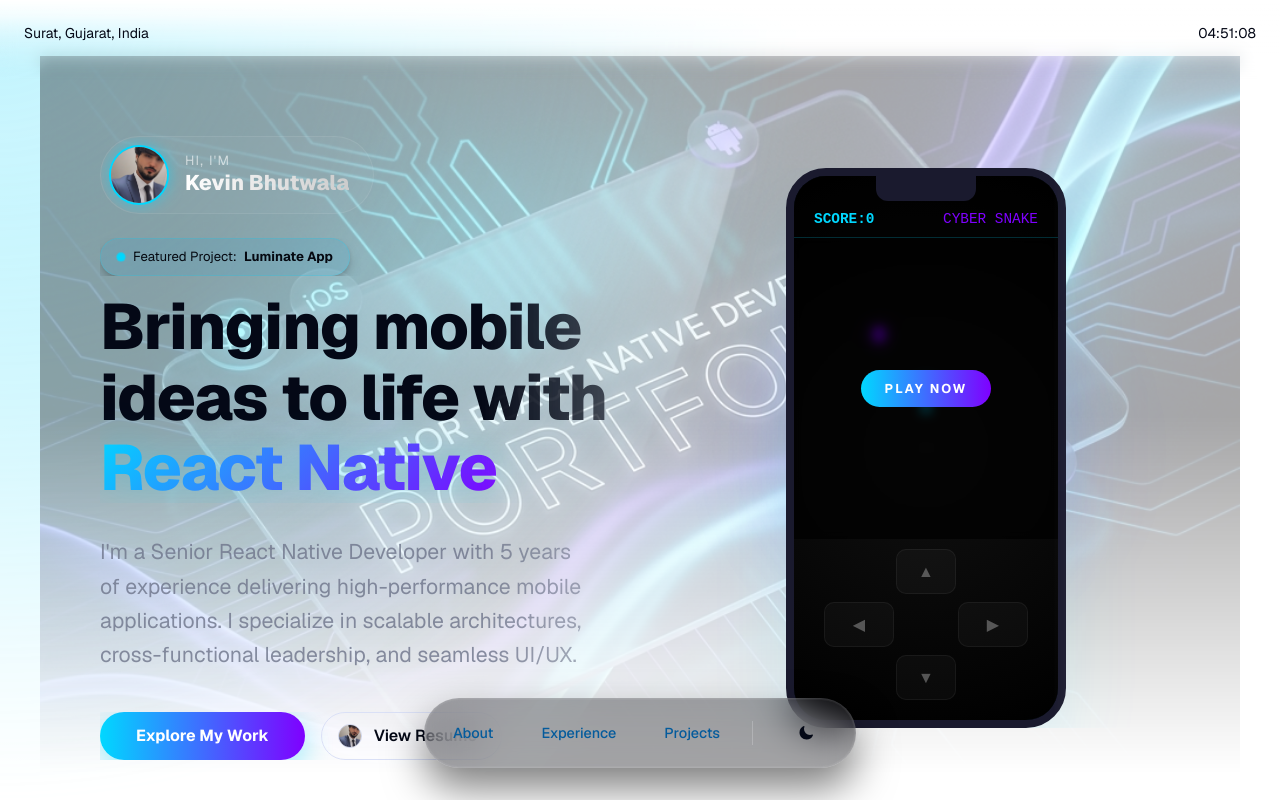
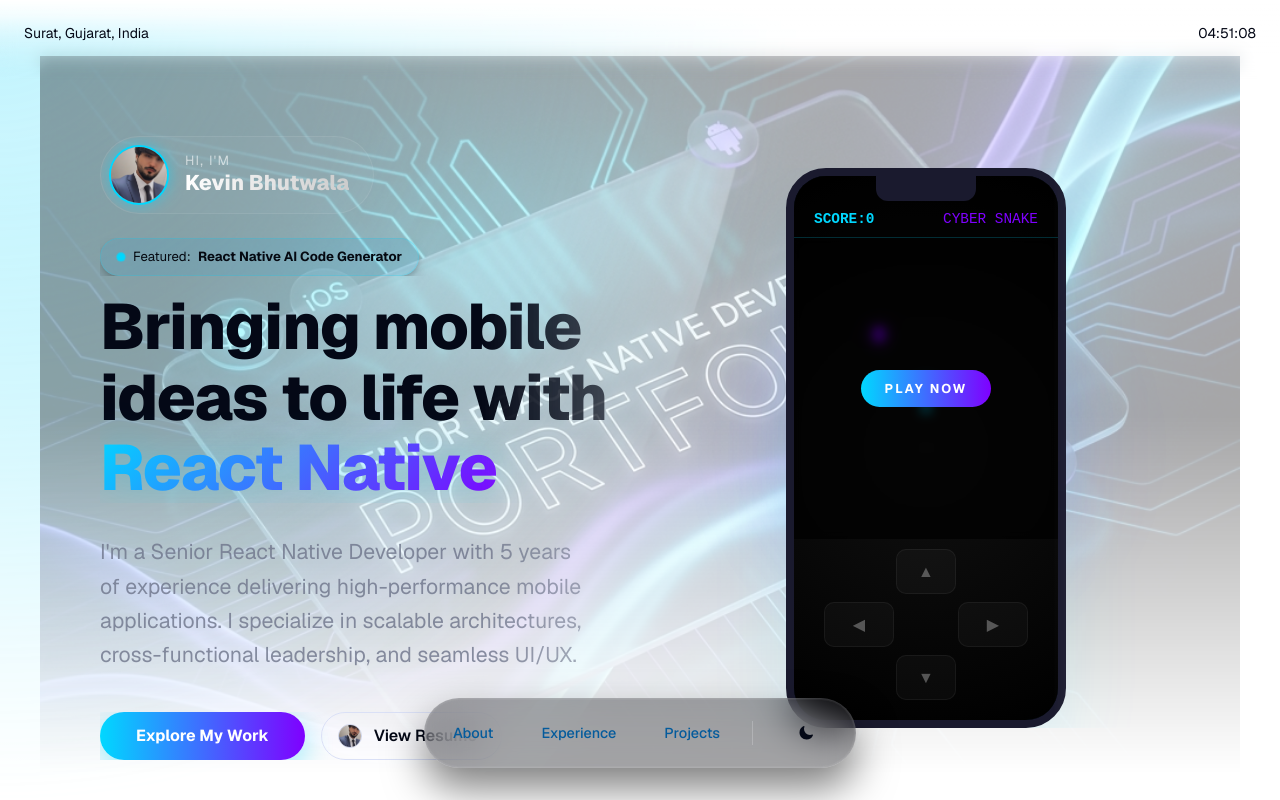
Before and after one commit to kevinbhutwala/Portfolio, a Next.js app: page / in a window 1280 px wide. Shown: the top 800 px of the page. Built offline with nearby package versions, Linux system fonts and the light colour scheme.

Commit message:
feat: prominently feature react native ai generator app in portfolio hero and grid

```diff
--- a/src/app/page.tsx
+++ b/src/app/page.tsx
@@ -149,7 +149,7 @@
 
             {home.featured && (
               <RevealFx translateY="8" delay={0.1} fillWidth horizontal="start">
-                <Badge background="brand-alpha-weak" paddingX="16" paddingY="8" onBackground="brand-strong" textVariant="label-default-s" arrow={false} href="/#projects"
+                <Badge background="brand-alpha-weak" paddingX="16" paddingY="8" onBackground="brand-strong" textVariant="label-default-s" arrow={false} href={home.featured.href} target="_blank"
                   style={{ borderRadius: '100px', backdropFilter: 'blur(10px)', border: '1px solid rgba(0, 216, 255, 0.2)' }}
                 >
                   <Row paddingY="2" gap="8" vertical="center">
--- a/src/app/resources/content.js
+++ b/src/app/resources/content.js
@@ -45,8 +45,8 @@
   headline: <>Delivering high-performance mobile experiences</>,
   featured: {
     display: true,
-    title: <>Featured Project: <strong className="ml-4">Luminate App</strong></>,
-    href: "/#projects",
+    title: <>Featured: <strong className="ml-4">React Native AI Code Generator</strong></>,
+    href: "https://my-ai-red-five.vercel.app/",
   },
   subline: (
     <>
@@ -130,6 +130,14 @@
 
 const projects = [
   {
+    title: "React Native AI Generator",
+    timeframe: "2026",
+    summary: "Built an AI-powered code generation tool. Upload any mobile UI design photo or enter a text prompt, and the AI instantly generates production-ready React Native code.",
+    images: [],
+    link: "https://my-ai-red-five.vercel.app/",
+    team: [],
+  },
+  {
     title: "SUPERWORKS HRMS",
     timeframe: "2022 - Present",
     summary: "Cloud HR software for streamlining attendance, leave requests, payroll management, and real-time operational analytics.",
```
